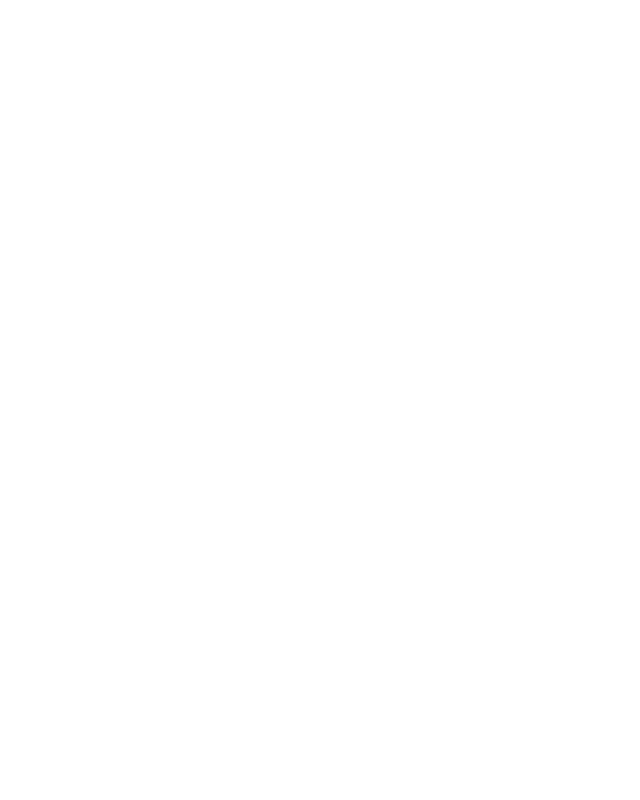
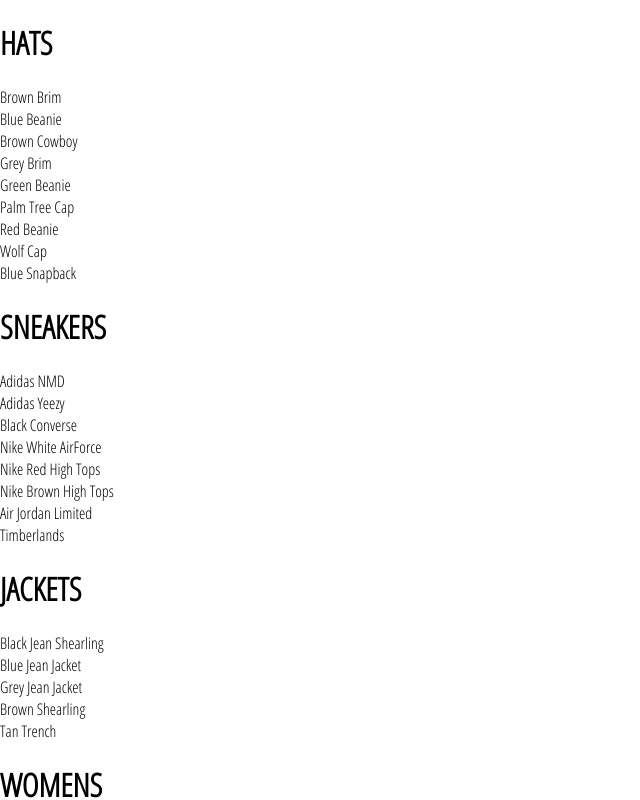
Before and after one commit to tamzidpeace/crwn-clothing, a React (Create React App) app: page /shop in a window 1280 px wide. Shown: the top 800 px of the page, without its empty margins (0-640 px from the left). Built offline with nearby package versions, Linux system fonts and the light colour scheme.

Commit message:
shop data rendered

```diff
--- a/src/App.js
+++ b/src/App.js
@@ -1,12 +1,9 @@
 import { BrowserRouter, Switch, Route } from 'react-router-dom';
 import HomePage from './pages/homepage/homepage.component';
+import ShopPage from './pages/shop/shop.component';
 import './App.css';
 
-const HatsPage = () => (
-  <div>
-    <h1>HATS PAGE </h1>
-  </div>
-);
+
 
 function App() {
   return (
@@ -14,7 +11,7 @@
       <BrowserRouter>
         <Switch>
           <Route exact path='/' component={HomePage} />
-          <Route path='/hats' component={HatsPage} />
+          <Route path='/shop' component={ShopPage} />
         </Switch>
       </BrowserRouter>
     </div>
--- /dev/null
+++ b/src/components/preview-collection/collection-preview.component.jsx
@@ -0,0 +1,17 @@
+import React from "react";
+import './collection-preview.styles.scss';
+
+const CollectionPreview = ({title, items}) => (
+    <div className="collection-preview">
+        <h1 className="title">{title.toUpperCase()}</h1>
+        <div className="preview">
+            {items.map((item) => (
+                <div key={item.id}>
+                    {item.name}
+                </div>
+            ))}
+        </div>
+    </div>
+);
+
+export default CollectionPreview;
--- a/src/pages/shop/shop.component.jsx
+++ b/src/pages/shop/shop.component.jsx
@@ -1,5 +1,6 @@
 import React from "react";
 import SHOP_DATA from "./shop.data";
+import CollectionPreview from "../../components/preview-collection/collection-preview.component";
 
 class ShopPage extends React.Component {
     constructor(pros) {
@@ -9,6 +10,20 @@
             collections : SHOP_DATA
         }
     }
+
+    render() {
+        const { collections } = this.state;
+        return (
+            <div className="shop-page">
+                {
+                    collections.map(({ id, ...othersCollectionProps }) =>
+                    (
+                        <CollectionPreview key={id} {...othersCollectionProps}/>
+                    ))
+                }
+            </div>
+        )
+    }
 }
 
 
```
Also changed, not shown: src/components/preview-collection/collection-preview.styles.scss (added).
